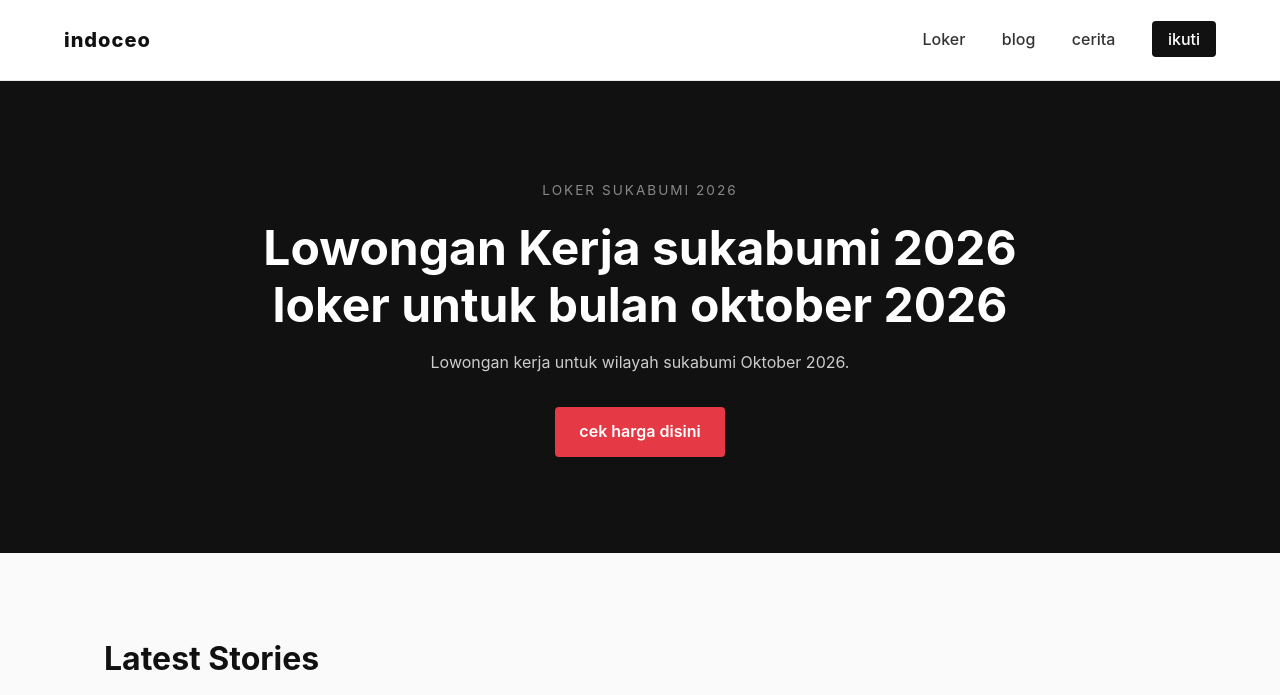
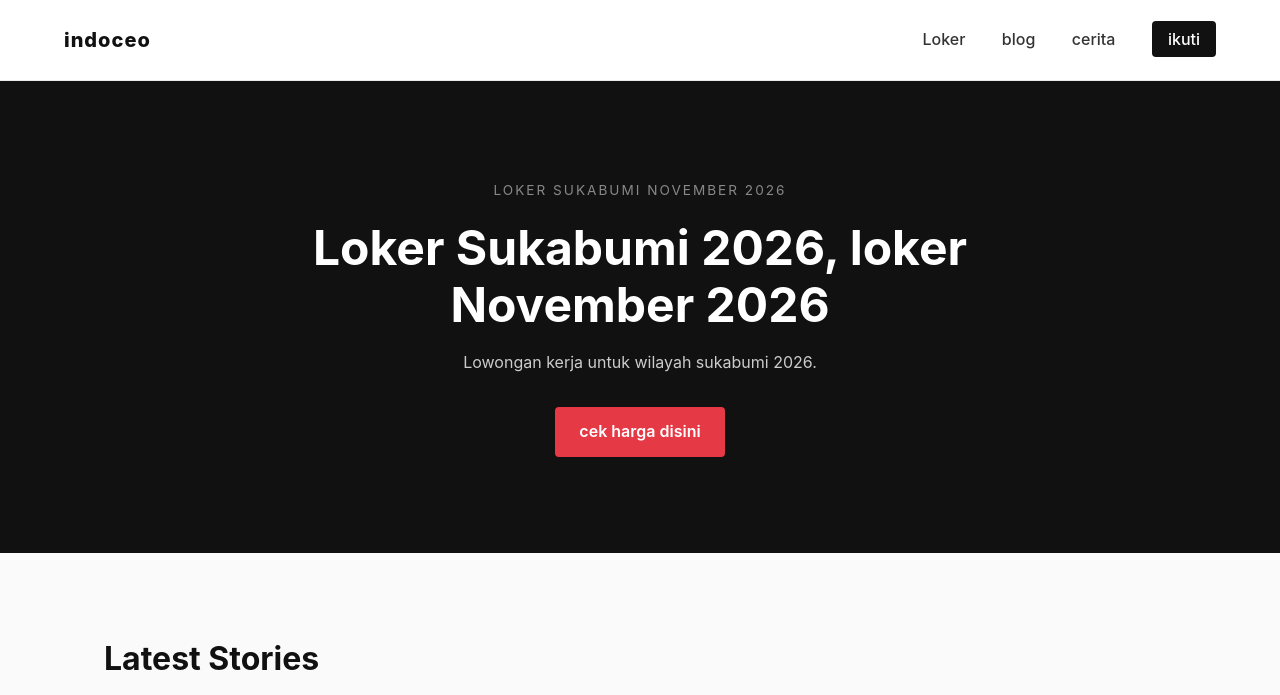
Before and after one commit to emay-cpu/Loker-Sukabumi-2026, a plain HTML site: page index.html in a window 1280 px wide. Shown: the top 695 px of the page. Drawn offline with Linux system fonts and the light colour scheme.

Commit message:
Update index.html

```diff
--- a/index.html
+++ b/index.html
@@ -4,7 +4,7 @@
   <link rel="icon" type="image/x-icon" href="favicon.ico">
   <meta charset="UTF-8">
   <meta name="viewport" content="width=device-width, initial-scale=1.0">
-  <title>Loker Sukabumi - Lowongan kerja Sukabumi </title>
+  <title>Loker Sukabumi November - Lowongan kerja 2026 </title>
   <link rel="stylesheet" href="style.css">
 </head>
 <body>
@@ -23,9 +23,9 @@
   <!-- Hero Section -->
   <section class="hero">
     <div class="hero-content">
-      <span class="tag">Loker Sukabumi 2026</span>
-      <h1>Lowongan Kerja sukabumi 2026 loker untuk bulan oktober 2026</h1>
-      <p>Lowongan kerja untuk wilayah sukabumi Oktober 2026.</p>
+      <span class="tag">Loker Sukabumi November 2026</span>
+      <h1>Loker Sukabumi 2026, loker November 2026</h1>
+      <p>Lowongan kerja untuk wilayah sukabumi 2026.</p>
       <a href="https://s.shopee.co.id/9V2D8Tyz80" class="btn-primary">cek harga disini</a>
     </div>
   </section>
```
